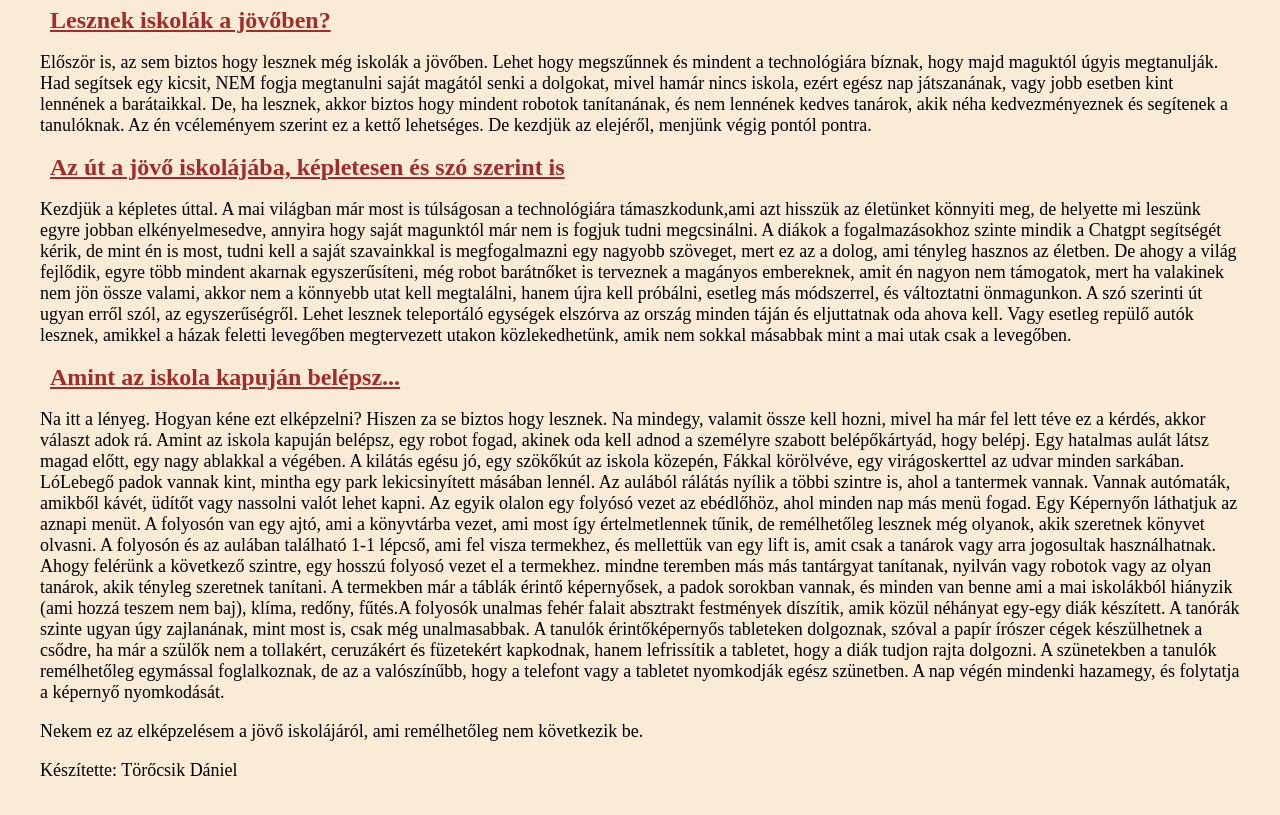
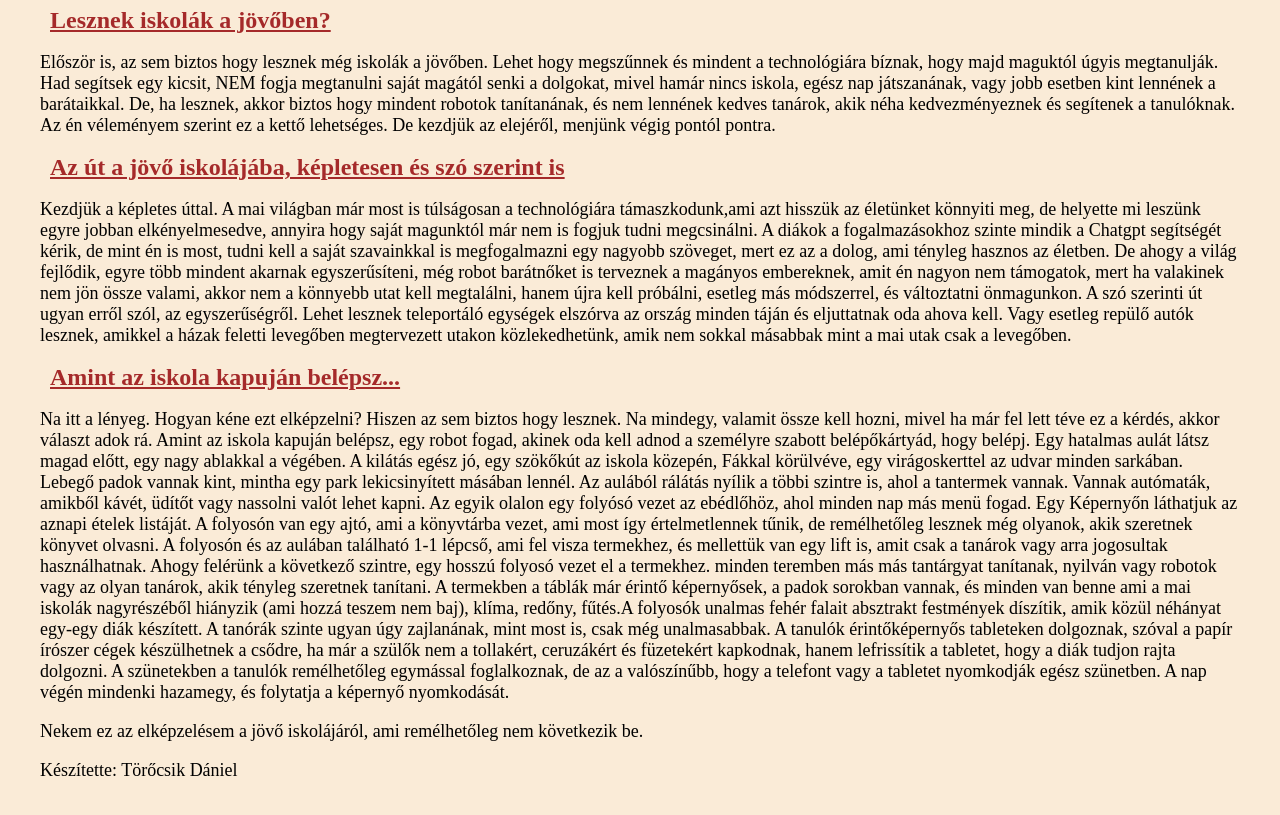
Before and after one commit to danaharcos25-netizen/a_mai_iskolak_es_a_jovo_iskolaja, a plain HTML site: page masik.html in a window 1280 px wide. Shown: the part 171-986 px from the top of the page. Drawn offline with Linux system fonts and the light colour scheme.

Commit message:
Fix typos and improve Hungarian text clarity

```diff
--- a/masik.html
+++ b/masik.html
@@ -22,10 +22,10 @@
         Először is, az sem biztos hogy lesznek még iskolák a jövőben. Lehet hogy
         megszűnnek és mindent a technológiára bíznak, hogy majd maguktól úgyis
         megtanulják. Had segítsek egy kicsit, NEM fogja megtanulni saját magától
-        senki a dolgokat, mivel hamár nincs iskola, ezért egész nap játszanának,
+        senki a dolgokat, mivel hamár nincs iskola, egész nap játszanának,
         vagy jobb esetben kint lennének a barátaikkal. De, ha lesznek, akkor
         biztos hogy mindent robotok tanítanának, és nem lennének kedves tanárok,
-        akik néha kedvezményeznek és segítenek a tanulóknak. Az én vcéleményem
+        akik néha kedvezményeznek és segítenek a tanulóknak. Az én véleményem
         szerint ez a kettő lehetséges. De kezdjük az elejéről, menjünk végig
         pontól pontra.
       </p>
@@ -51,27 +51,27 @@
       </p>
       <h2>Amint az iskola kapuján belépsz...</h2>
       <p>
-        Na itt a lényeg. Hogyan kéne ezt elképzelni? Hiszen za se biztos hogy
+        Na itt a lényeg. Hogyan kéne ezt elképzelni? Hiszen az sem biztos hogy
         lesznek. Na mindegy, valamit össze kell hozni, mivel ha már fel lett
         téve ez a kérdés, akkor választ adok rá. Amint az iskola kapuján
         belépsz, egy robot fogad, akinek oda kell adnod a személyre szabott
         belépőkártyád, hogy belépj. Egy hatalmas aulát látsz magad előtt, egy
-        nagy ablakkal a végében. A kilátás egésu jó, egy szökőkút az iskola
-        közepén, Fákkal körölvéve, egy virágoskerttel az udvar minden sarkában.
-        LóLebegő padok vannak kint, mintha egy park lekicsinyített másában
+        nagy ablakkal a végében. A kilátás egész jó, egy szökőkút az iskola
+        közepén, Fákkal körülvéve, egy virágoskerttel az udvar minden sarkában.
+        Lebegő padok vannak kint, mintha egy park lekicsinyített másában
         lennél. Az aulából rálátás nyílik a többi szintre is, ahol a tantermek
         vannak. Vannak autómaták, amikből kávét, üdítőt vagy nassolni valót
         lehet kapni. Az egyik olalon egy folyósó vezet az ebédlőhöz, ahol minden
-        nap más menü fogad. Egy Képernyőn láthatjuk az aznapi menüt. A folyosón
+        nap más menü fogad. Egy Képernyőn láthatjuk az aznapi ételek listáját. A folyosón
         van egy ajtó, ami a könyvtárba vezet, ami most így értelmetlennek tűnik,
         de remélhetőleg lesznek még olyanok, akik szeretnek könyvet olvasni. A
         folyosón és az aulában található 1-1 lépcső, ami fel visza termekhez, és
         mellettük van egy lift is, amit csak a tanárok vagy arra jogosultak
         használhatnak. Ahogy felérünk a következő szintre, egy hosszú folyosó
-        vezet el a termekhez. mindne teremben más más tantárgyat tanítanak,
+        vezet el a termekhez. minden teremben más más tantárgyat tanítanak,
         nyilván vagy robotok vagy az olyan tanárok, akik tényleg szeretnek
-        tanítani. A termekben már a táblák érintő képernyősek, a padok sorokban
-        vannak, és minden van benne ami a mai iskolákból hiányzik (ami hozzá
+        tanítani. A termekben a táblák már érintő képernyősek, a padok sorokban
+        vannak, és minden van benne ami a mai iskolák nagyrészéből hiányzik (ami hozzá
         teszem nem baj), klíma, redőny, fűtés.A folyosók unalmas fehér falait
         absztrakt festmények díszítik, amik közül néhányat egy-egy diák
         készített. A tanórák szinte ugyan úgy zajlanának, mint most is, csak még
```
